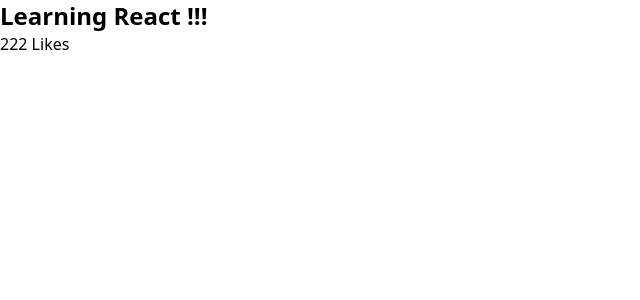
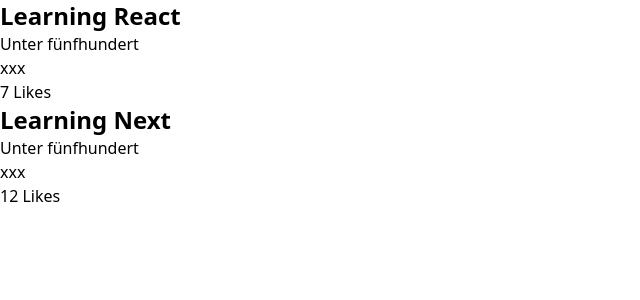
Before and after one commit to nextjsreactgraphql/react-intro, a React (Vite) app: page / in a window 1280 px wide. Shown: the top 300 px of the page, without its empty margins (0-640 px from the left). Built offline with nearby package versions, Linux system fonts and the light colour scheme.

Commit message:
02: Properties

```diff
--- a/src/App.tsx
+++ b/src/App.tsx
@@ -1,5 +1,15 @@
 import ArticleCard from "./ArticleCard.tsx";
+import { Fragment } from "react";
 
 export default function App() {
-  return <ArticleCard />;
+  return <Fragment>
+      <ArticleCard
+      title="Learning React"
+      likes={7}
+    />
+    <ArticleCard
+      title="Learning Next"
+      likes={12}
+    />
+  </Fragment>;
 }
--- a/src/ArticleCard.tsx
+++ b/src/ArticleCard.tsx
@@ -1,15 +1,39 @@
-export default function ArticleCard() {
+// <ArticleCard title="Learning React Props" likes={7} />
 
+// props
+// {
+// title: "Learning React Props"
+// likes: 7
+// }
+
+type ArticleCardProps = {
+  title: string;
+  likes: number;
+
+  // variante: "large" | "small"
+}
+export default function ArticleCard(props: ArticleCardProps) {
+// export default function ArticleCard({title, likes}: ArticleCardProps) {
   // JSX
+  // Properties
 
-  // React.createElement("article",
-  //   React.createElement("h1",
-  //     React.createElement("Learing React")
-  //   )
-  // );
+  const message = props.likes < 500 ?
+    <div className={"gruen"}>Unter fünfhundert</div> :
+    <div className={"rot"}>Über fünfhundert</div>;
 
   return <article>
-    <h1 className={"text-2xl"}>Learning React !!!</h1>
-    <div>222 Likes</div>
+    <h1 className={"text-2xl"}>{props.title}</h1>
+
+    {props.likes > 1000 && <div>Zu viele Likes!</div>}
+
+    {message}
+
+    <div>{props.likes < 500 ? "xxx" : "yyy"}</div>
+
+    {props.likes === 1 ?
+      <div>Ein Like</div> :
+      <div>{props.likes} Likes</div>
+    }
+
   </article>
 }
```
Also changed, not shown: AUFGABEN/02_properties.md (added, +35 -0 lines).
